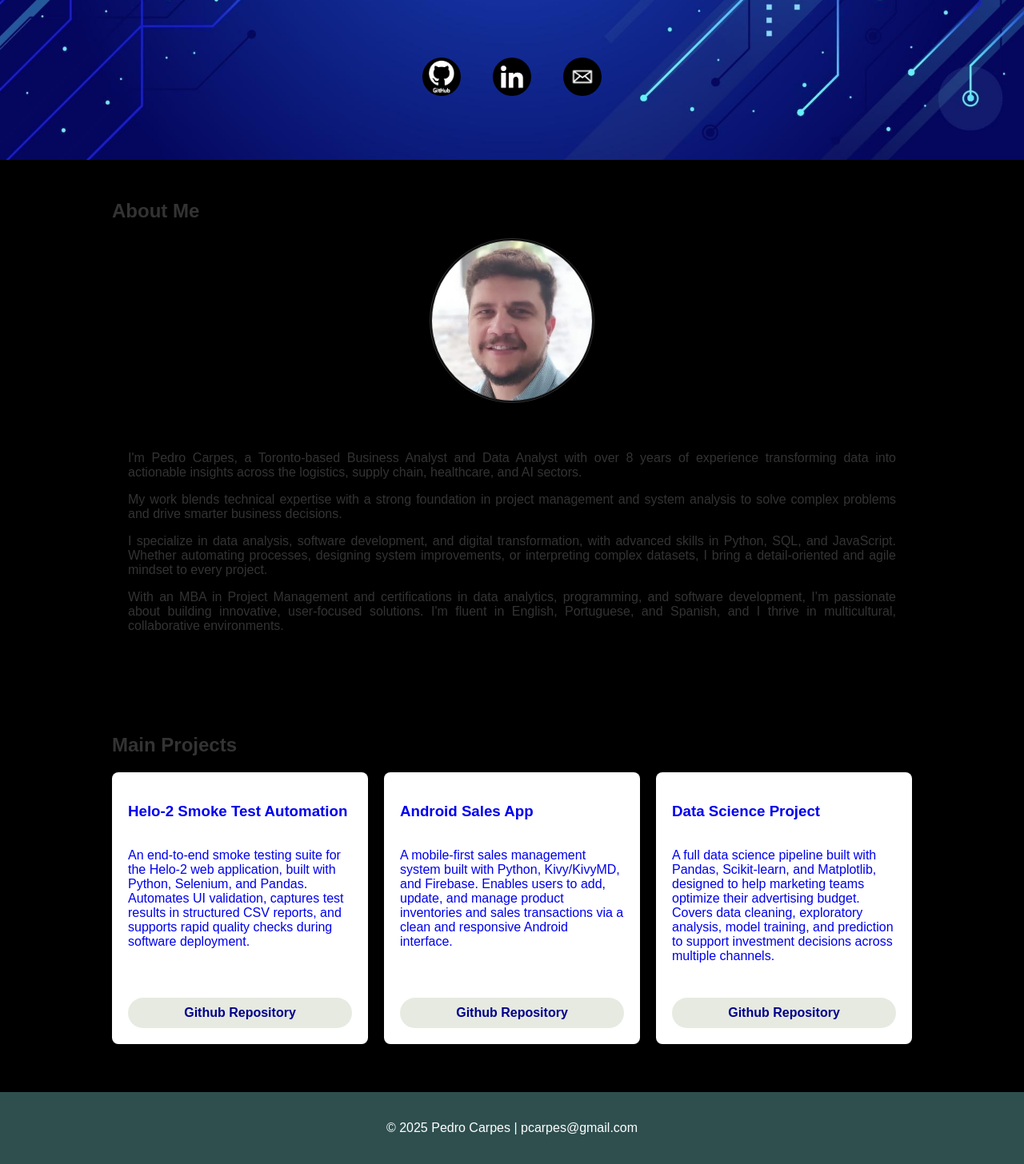
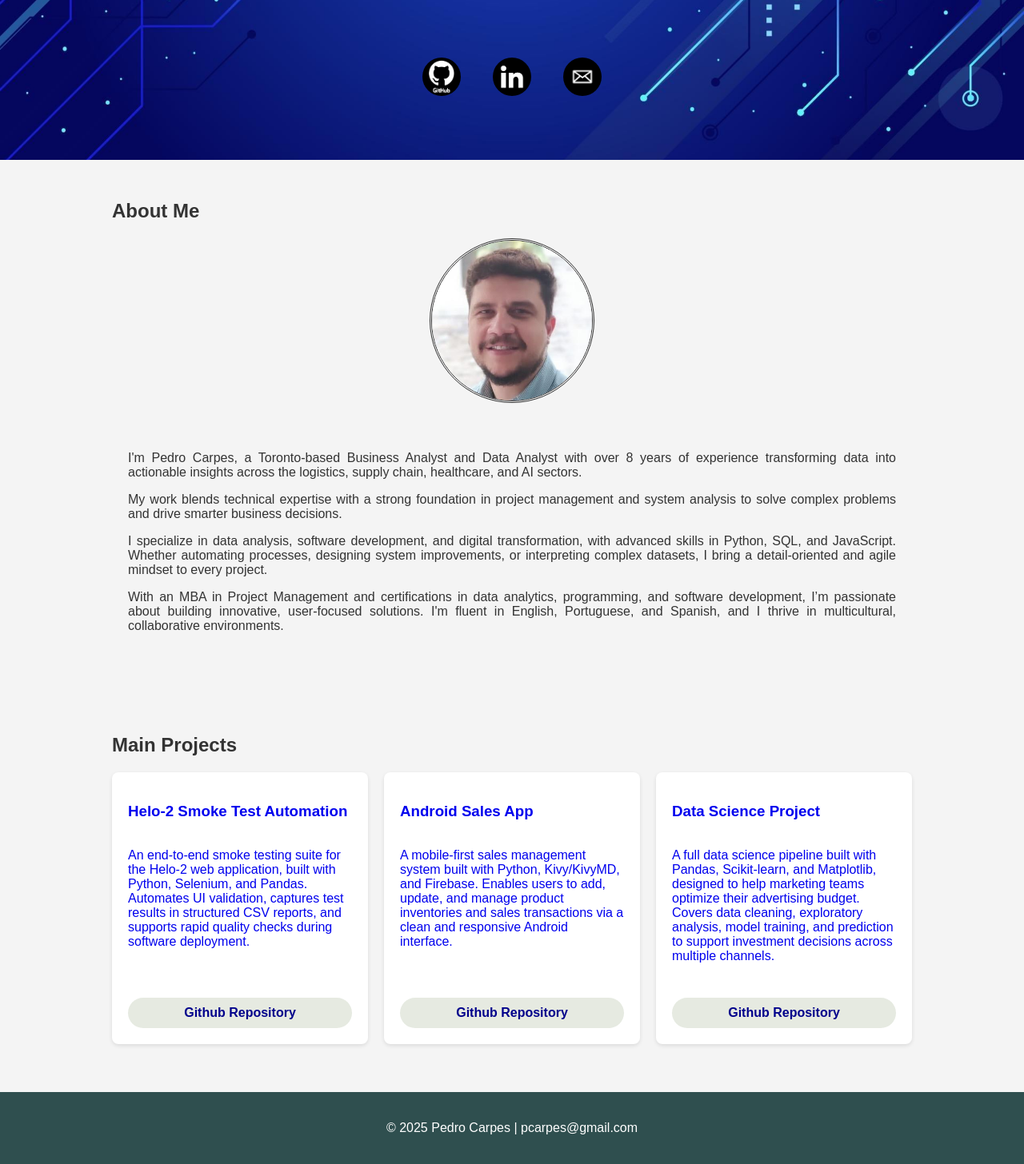
Before and after one commit to pcarpes/pedro_web_page_v2, a Flask app: page / in a window 1280 px wide. Shown: the part 600-2056 px from the top of the page at 80% size. Run offline with Flask 3, Linux system fonts and the light colour scheme.

Commit message:
Update style.css

```diff
--- a/static/css/style.css
+++ b/static/css/style.css
@@ -2,9 +2,8 @@
 body {
     font-family: Arial, sans-serif;
     margin: 0;
-    background: #000000;
+    background: #f4f4f4;
     color: #333;
-/*#f4f4f4*/
 }
 .hero {
     background: linear-gradient(135deg, #1E90FF, #104E8B);
```
